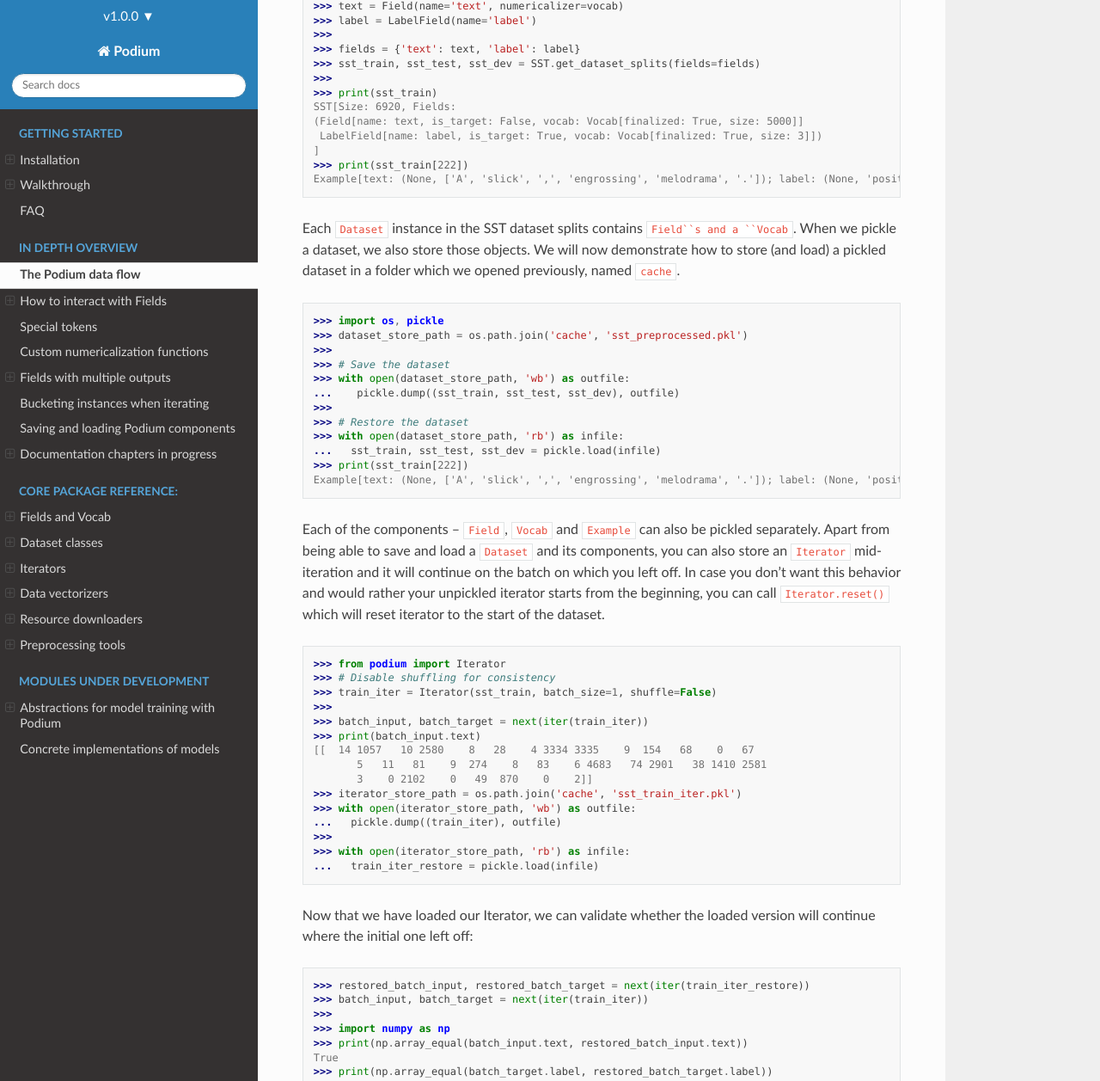
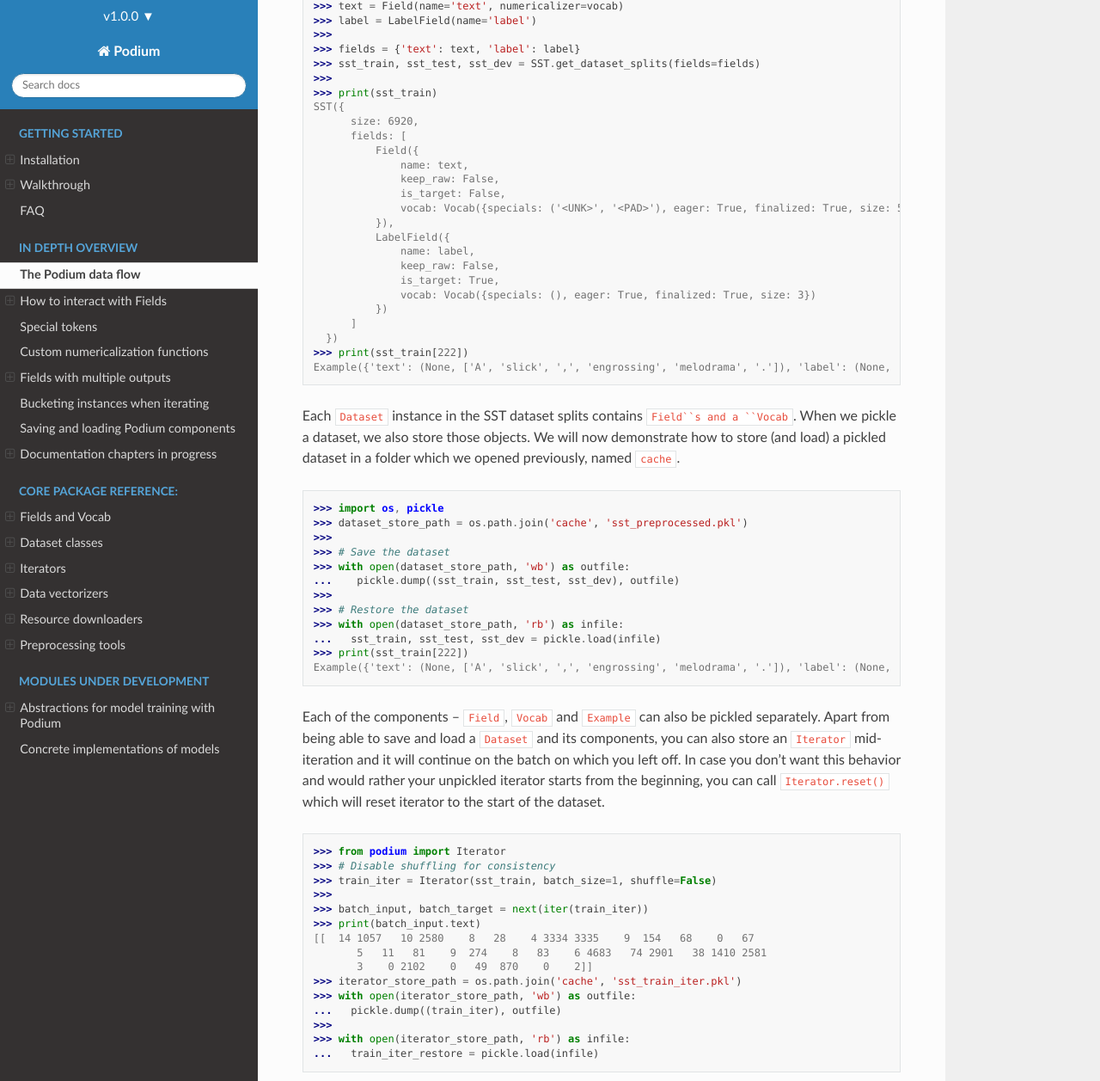
Before and after one commit to TakeLab/podium, a Sphinx documentation site: the page built from docs/source/advanced.rst, in a window 1280 px wide and 1400 px high, scrolled down 9644 px. Shown: the part 143-1400 px from the top of the window at 86% size. Built offline with Sphinx 7.4.7 and the Read the Docs theme 2.0.0, drawn with Linux system fonts in a browser that asks for light colours.

```diff
--- a/docs/source/advanced.rst
+++ b/docs/source/advanced.rst
@@ -384,12 +384,25 @@ As an example, we will again turn to the SST dataset and some of our previously
   >>> sst_train, sst_test, sst_dev = SST.get_dataset_splits(fields=fields)
   >>>
   >>> print(sst_train)
-  SST[Size: 6920, Fields:
-  (Field[name: text, is_target: False, vocab: Vocab[finalized: True, size: 5000]]
-   LabelField[name: label, is_target: True, vocab: Vocab[finalized: True, size: 3]])
-  ]
+  SST({
+        size: 6920,
+        fields: [
+            Field({
+                name: text,
+                keep_raw: False,
+                is_target: False,
+                vocab: Vocab({specials: ('<UNK>', '<PAD>'), eager: True, finalized: True, size: 5000})
+            }),
+            LabelField({
+                name: label,
+                keep_raw: False,
+                is_target: True,
+                vocab: Vocab({specials: (), eager: True, finalized: True, size: 3})
+            })
+        ]
+    })
   >>> print(sst_train[222])
-  Example[text: (None, ['A', 'slick', ',', 'engrossing', 'melodrama', '.']); label: (None, 'positive')]
+  Example({'text': (None, ['A', 'slick', ',', 'engrossing', 'melodrama', '.']), 'label': (None, 'positive')})
 
 Each ``Dataset`` instance in the SST dataset splits contains ``Field``s and a ``Vocab``. When we pickle a dataset, we also store those objects. We will now demonstrate how to store (and load) a pickled dataset in a folder which we opened previously, named ``cache``.
 
@@ -407,7 +420,7 @@ Each ``Dataset`` instance in the SST dataset splits contains ``Field``s and a ``
   >>> with open(dataset_store_path, 'rb') as infile:
   ...   sst_train, sst_test, sst_dev = pickle.load(infile)
   >>> print(sst_train[222])
-  Example[text: (None, ['A', 'slick', ',', 'engrossing', 'melodrama', '.']); label: (None, 'positive')]
+  Example({'text': (None, ['A', 'slick', ',', 'engrossing', 'melodrama', '.']), 'label': (None, 'positive')})
 
 Each of the components -- ``Field``, ``Vocab`` and ``Example`` can also be pickled separately. Apart from being able to save and load a ``Dataset`` and its components, you can also store an ``Iterator`` mid-iteration and it will continue on the batch on which you left off.
 In case you don't want this behavior and would rather your unpickled iterator starts from the beginning, you can call ``Iterator.reset()`` which will reset iterator to the start of the dataset.
--- a/docs/source/walkthrough.rst
+++ b/docs/source/walkthrough.rst
@@ -121,7 +121,7 @@ For the latter approach, the :class:`podium.Vocab` class has two static construc
   >>> custom_stoi = {'This':0, 'is':1, 'a':2, 'sample':3}
   >>> vocab = Vocab.from_stoi(custom_stoi)
   >>> print(vocab)
-  Vocab[finalized: True, size: 4]
+  Vocab({specials: [], eager: True, finalized: True, size: 4})
 
 This way, we can define a static dictionary which we might have obtained on another dataset to use for our current task. Similarly, it is possible to define a ``Vocab`` by a sequence of strings -- an ``itos``:
 
@@ -131,9 +131,7 @@ This way, we can define a static dictionary which we might have obtained on anot
   >>> custom_itos = [UNK(), 'this', 'is', 'a', 'sample']
   >>> vocab = Vocab.from_itos(custom_itos)
   >>> print(vocab)
-  Vocab[finalized: True, size: 5]
-  >>> print(vocab.specials)
-  ['<UNK>']
+  Vocab({specials: ['<UNK>'], eager: True, finalized: True, size: 5})
 
 In this example we have also defined a Special token (:ref:`specials`) to use in our vocabulary. Both of these static constructors are equivalent and can produce the same ``Vocab`` mapping.
 
```
Also changed, not shown: 2 other files.
